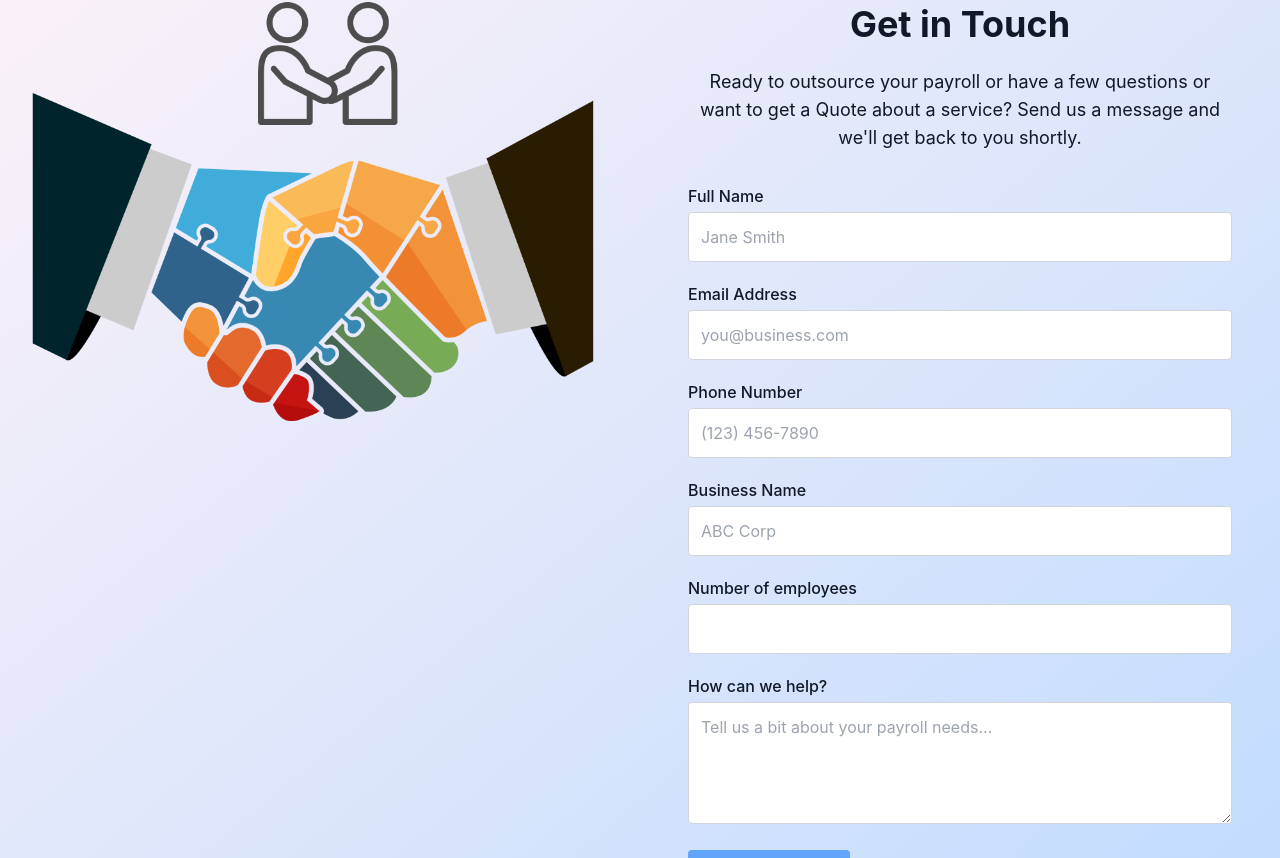
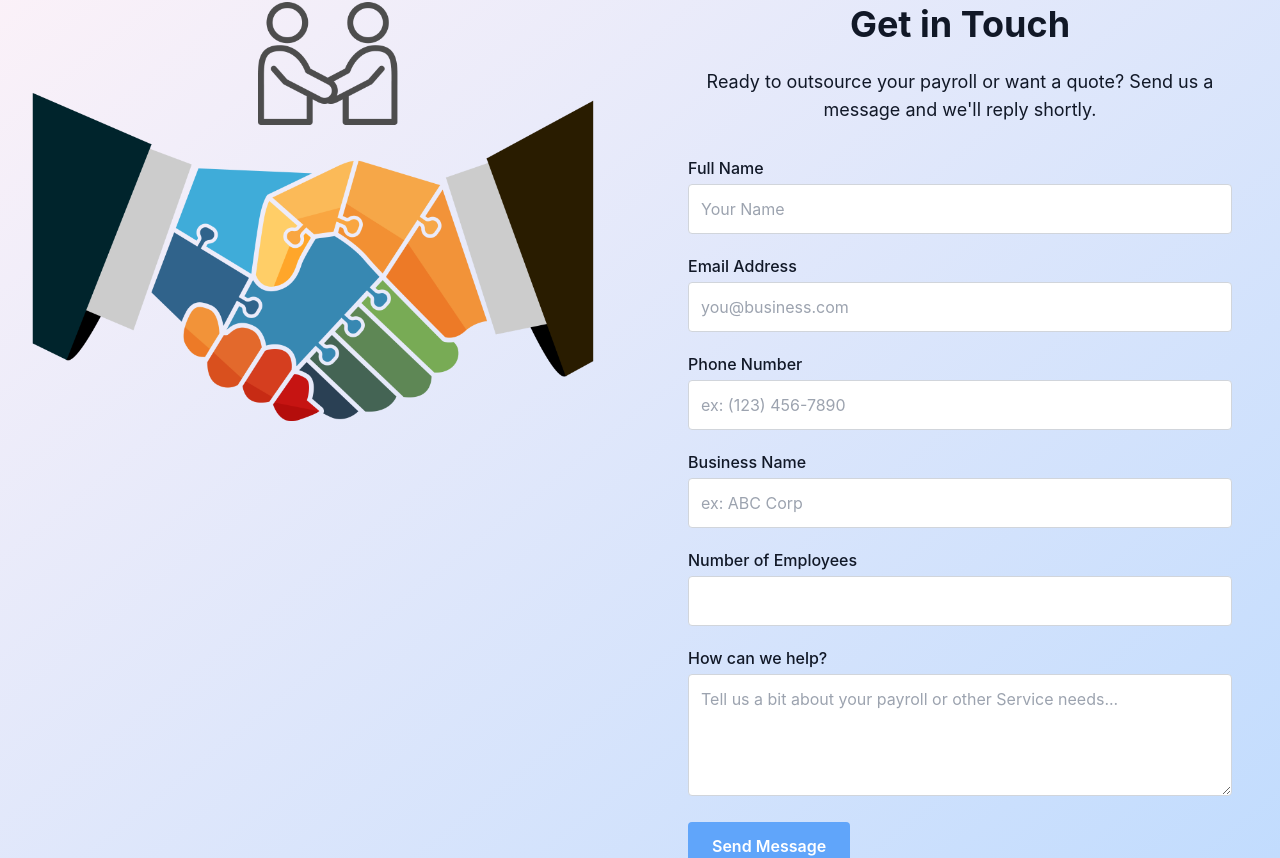
Before and after one commit to abedhasan79/Payroll-Landing-page, a React (Create React App) app: page /services in a window 1280 px wide. Shown: the part 1768-2626 px from the top of the page. Built offline with nearby package versions, Linux system fonts and the light colour scheme.

Commit message:
added emailjs for contact form

```diff
--- a/package.json
+++ b/package.json
@@ -3,6 +3,7 @@
   "version": "0.1.0",
   "private": true,
   "dependencies": {
+    "@emailjs/browser": "^4.4.1",
     "@testing-library/dom": "^10.4.0",
     "@testing-library/jest-dom": "^6.6.3",
     "@testing-library/react": "^16.3.0",
--- a/src/components/ContactForm.jsx
+++ b/src/components/ContactForm.jsx
@@ -1,21 +1,32 @@
-import React, { useState } from 'react';
+import React, { useState, useRef } from 'react';
+import emailjs from '@emailjs/browser';
 
 const ContactForm = () => {
   const [submitted, setSubmitted] = useState(false);
+  const form = useRef();
 
   const handleSubmit = (e) => {
     e.preventDefault();
-    setSubmitted(true);
-    // TODO: Connect to form backend like EmailJS, Formspree, etc.
+
+    emailjs.sendForm(
+      'service_popyhfs', // Replace with your service ID
+      'template_ezmc6w2', // Replace with your template ID
+      form.current,
+      'yKrQdY5O2joQNkEn4'   // Replace with your public key
+    )
+    .then(() => {
+      setSubmitted(true);
+    }, (error) => {
+      console.error('FAILED...', error);
+      alert('Something went wrong. Please try again.');
+    });
   };
 
-  // const imageUrl = 'images/handsh.png'; // relative path from public folder
-
   return (
-    <section  className="flex flex-col md:flex-row min-h-screen bg-gradient-to-br from-pink-50 via-grey-400 to-blue-200" >
+    <section className="flex flex-col md:flex-row min-h-screen bg-gradient-to-br from-pink-50 via-grey-400 to-blue-200">
       {/* Left Side: Image */}
-      <div className="md:w-1/2 h-auto md:h-auto bg-cover bg-center">
-        <img src='images/handsh.png' alt='handshake'/>
+      <div className="md:w-1/2 h-auto bg-cover bg-center">
+        <img src="images/handsh.png" alt="handshake" />
       </div>
 
       {/* Right Side: Form */}
@@ -23,68 +34,38 @@ const ContactForm = () => {
         <div className="w-full max-w-xl">
           <h2 className="text-4xl font-bold mb-6 text-center">Get in Touch</h2>
           <p className="text-lg mb-8 text-center">
-            Ready to outsource your payroll or have a few questions or want to get a Quote about a service? Send us a message and we'll get back to you shortly.
+            Ready to outsource your payroll or want a quote? Send us a message and we'll reply shortly.
           </p>
 
           {submitted ? (
             <p className="text-green-600 text-lg font-medium text-center">Thanks! We'll contact you soon.</p>
           ) : (
-            <form onSubmit={handleSubmit} className="space-y-5">
+            <form ref={form} onSubmit={handleSubmit} className="space-y-5">
               <div>
                 <label className="block mb-1 font-medium">Full Name</label>
-                <input
-                  type="text"
-                  required
-                  placeholder="Jane Smith"
-                  className="w-full border border-gray-300 rounded p-3"
-                />
+                <input name="from_name" type="text" required placeholder="Your Name" className="w-full border border-gray-300 rounded p-3" />
               </div>
               <div>
                 <label className="block mb-1 font-medium">Email Address</label>
-                <input
-                  type="email"
-                  required
-                  placeholder="you@business.com"
-                  className="w-full border border-gray-300 rounded p-3"
-                />
+                <input name="from_email" type="email" required placeholder="you@business.com" className="w-full border border-gray-300 rounded p-3" />
               </div>
               <div>
                 <label className="block mb-1 font-medium">Phone Number</label>
-                <input
-                  type="tel"
-                  placeholder="(123) 456-7890"
-                  className="w-full border border-gray-300 rounded p-3"
-                />
+                <input name="phone" type="tel" placeholder="ex: (123) 456-7890" className="w-full border border-gray-300 rounded p-3" />
               </div>
               <div>
                 <label className="block mb-1 font-medium">Business Name</label>
-                <input
-                  type="text"
-                  placeholder="ABC Corp"
-                  className="w-full border border-gray-300 rounded p-3"
-                />
+                <input name="business" type="text" required placeholder="ex: ABC Corp" className="w-full border border-gray-300 rounded p-3" />
               </div>
               <div>
-                <label className="block mb-1 font-medium">Number of employees</label>
-                <input
-                  type="number"
-                  placeholder=""
-                  className="w-full border border-gray-300 rounded p-3"
-                />
+                <label className="block mb-1 font-medium">Number of Employees</label>
+                <input name="employees" type="number" className="w-full border border-gray-300 rounded p-3" />
               </div>
               <div>
                 <label className="block mb-1 font-medium">How can we help?</label>
-                <textarea
-                  required
-                  rows="4"
-                  placeholder="Tell us a bit about your payroll needs..."
-                  className="w-full border border-gray-300 rounded p-3"
-                ></textarea>
+                <textarea name="message" required rows="4" placeholder="Tell us a bit about your payroll or other Service needs..." className="w-full border border-gray-300 rounded p-3"></textarea>
               </div>
-              <button
-                type="submit"
-                className="bg-blue-400 text-white font-semibold py-3 px-6 rounded hover:bg-blue-800 transition"
-              >
+              <button type="submit" className="bg-blue-400 text-white font-semibold py-3 px-6 rounded hover:bg-blue-800 transition">
                 Send Message
               </button>
             </form>
```
Also changed, not shown: 1 other file (tests, documents, lock files or other folders).
